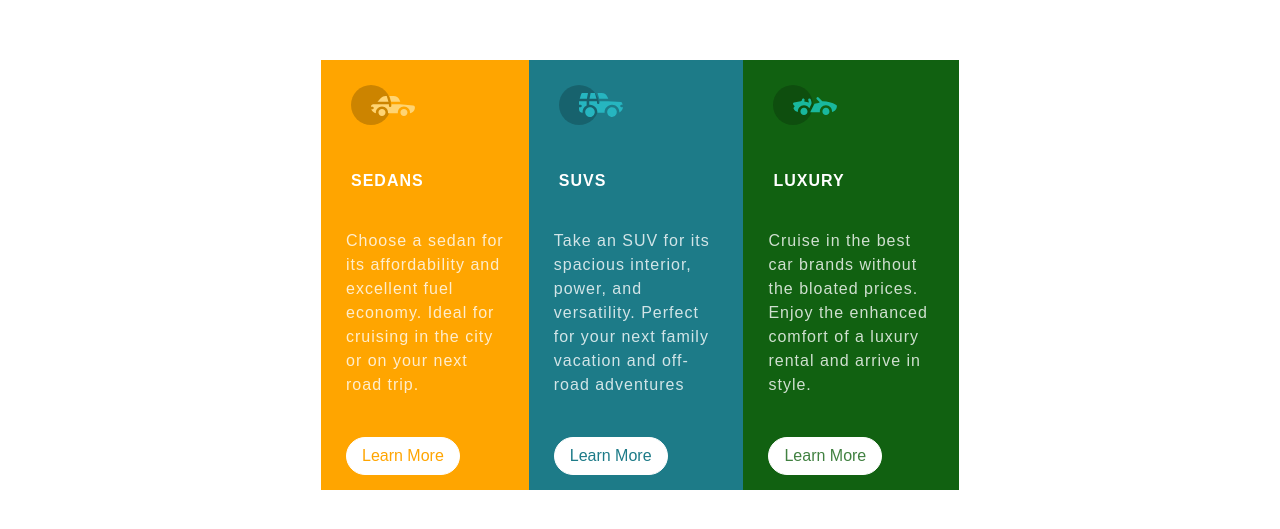
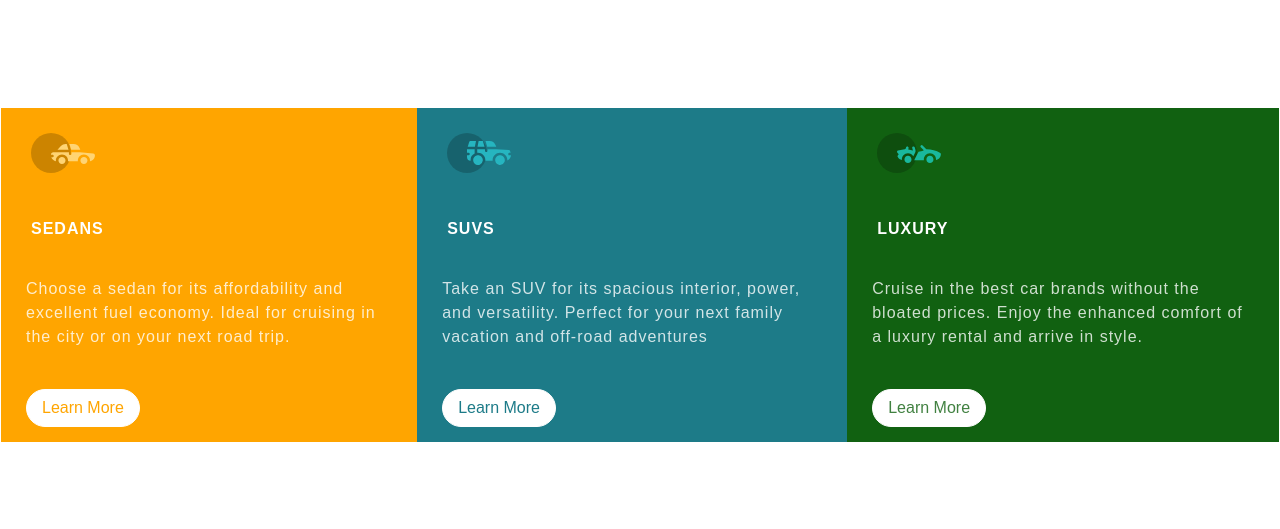
Before and after one commit to TheEmekah/CSS-Flexbox-and-Grid-Layout, a plain HTML site: page CSS Flexbox and Grid Layout/index.html in a window 1280 px wide. Shown: the part 125-654 px from the top of the page. Drawn offline with Linux system fonts and the light colour scheme.

Commit message:
Update style.css

```diff
--- a/CSS Flexbox and Grid Layout/style.css
+++ b/CSS Flexbox and Grid Layout/style.css
@@ -149,7 +149,8 @@ body {
     display: flex;
     justify-content: center;
     align-items: center;
-    width: 50%;
+    flex-direction: column;
+    width: 100%;
     margin: auto;
 
 
@@ -247,3 +248,14 @@ body {
     background-color: rgb(17, 97, 17, 0.8);
     color: white;
 }
+
+@media (min-width:800px) {
+    .panel {
+        flex-direction:row;
+    }
+}
+@media (max-width:600px) {
+    .panel {
+        width:100%;
+    }
+}
```
